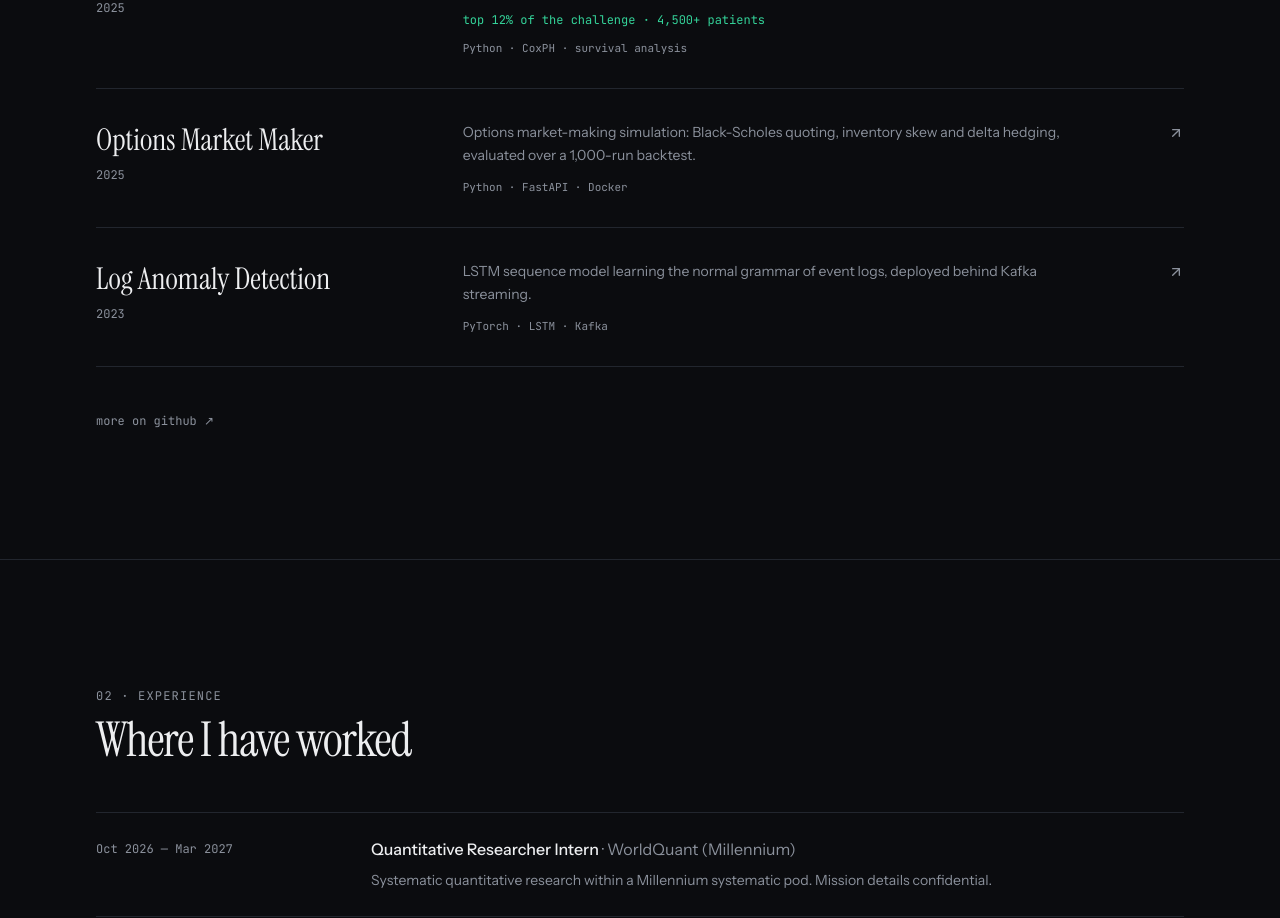
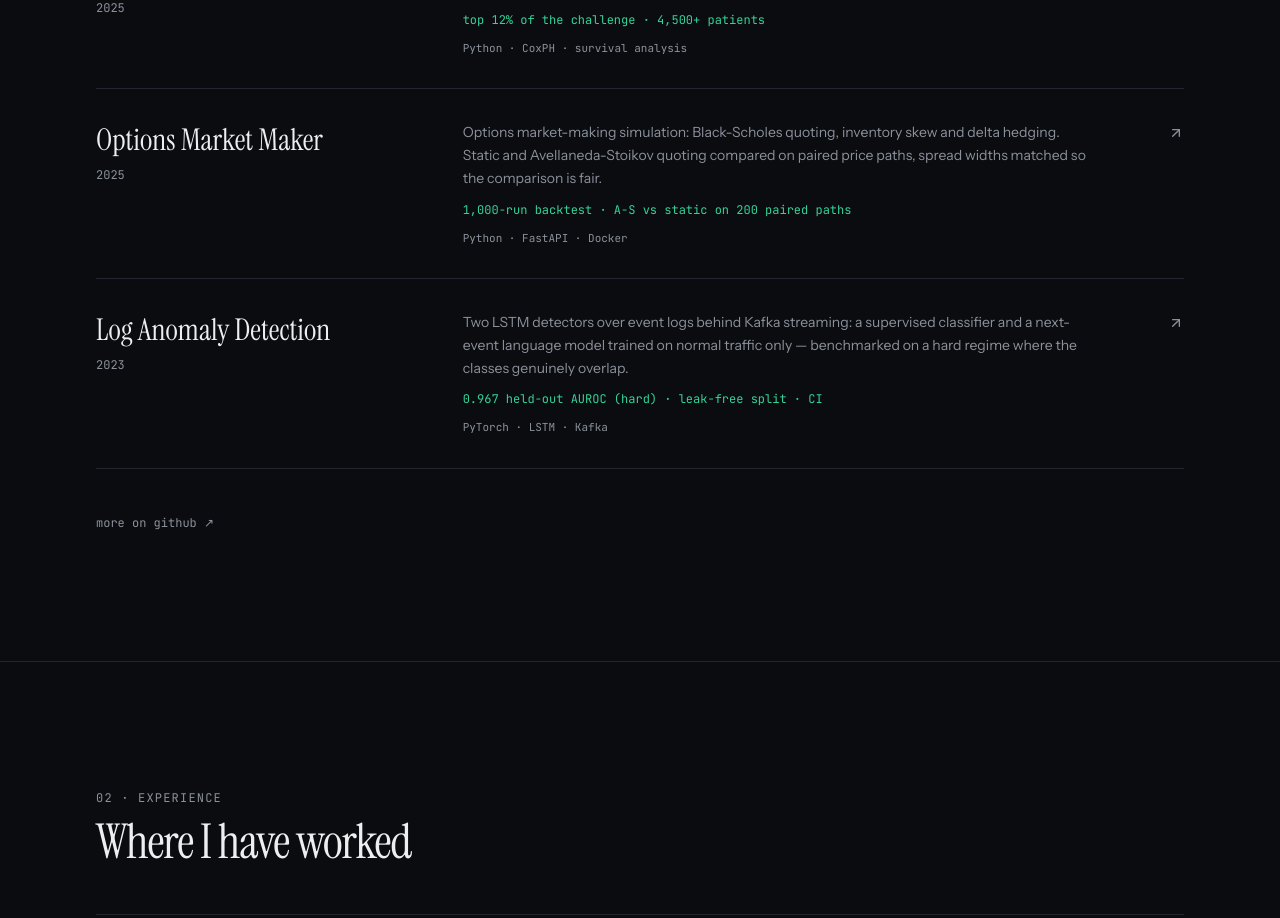
Before and after one commit to IliassSjm/portfolio, a Next.js app: page / in a window 1280 px wide. Shown: the part 2100-3018 px from the top of the page. Built offline with nearby package versions, Linux system fonts and the light colour scheme.

Commit message:
cv: CPGE + open source line; project cards synced with repo results

```diff
--- a/src/components/sections/projects.tsx
+++ b/src/components/sections/projects.tsx
@@ -43,7 +43,8 @@ const projects: Project[] = [
         title: 'Options Market Maker',
         year: '2025',
         description:
-            'Options market-making simulation: Black-Scholes quoting, inventory skew and delta hedging, evaluated over a 1,000-run backtest.',
+            'Options market-making simulation: Black-Scholes quoting, inventory skew and delta hedging. Static and Avellaneda-Stoikov quoting compared on paired price paths, spread widths matched so the comparison is fair.',
+        metrics: '1,000-run backtest · A-S vs static on 200 paired paths',
         tech: 'Python · FastAPI · Docker',
         github: 'https://github.com/IliassSjm/options-market-maker-sim',
     },
@@ -51,7 +52,8 @@ const projects: Project[] = [
         title: 'Log Anomaly Detection',
         year: '2023',
         description:
-            'LSTM sequence model learning the normal grammar of event logs, deployed behind Kafka streaming.',
+            'Two LSTM detectors over event logs behind Kafka streaming: a supervised classifier and a next-event language model trained on normal traffic only — benchmarked on a hard regime where the classes genuinely overlap.',
+        metrics: '0.967 held-out AUROC (hard) · leak-free split · CI',
         tech: 'PyTorch · LSTM · Kafka',
         github: 'https://github.com/IliassSjm/large-anomaly-detection',
     },
```
Also changed, not shown: 1 other file (tests, documents, lock files or other folders).
